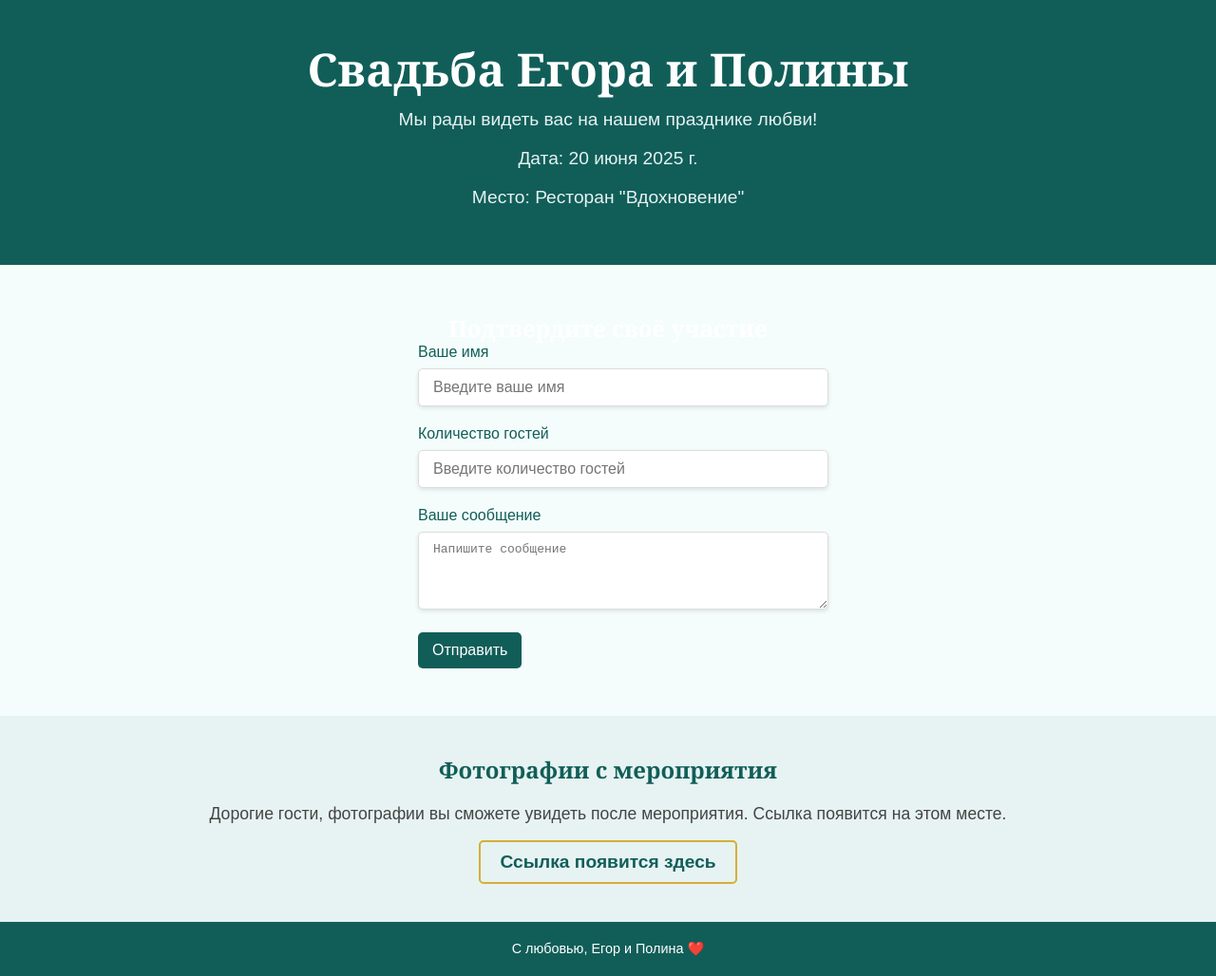
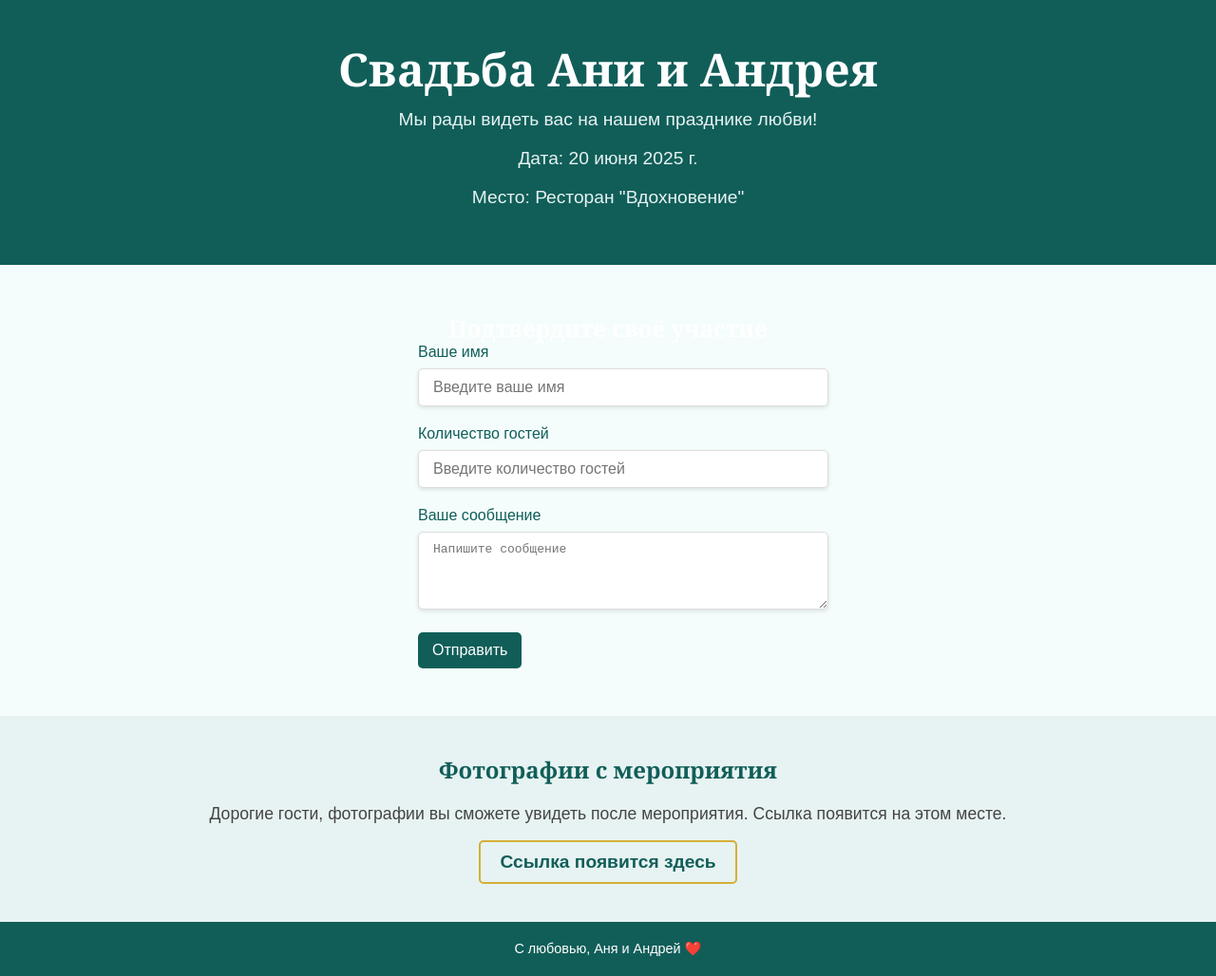
Before and after one commit to AnnaGolosova/WeddingLanding, a plain HTML site: page index.html in a window 1280 px wide. Shown: the whole page at 95% size. Drawn offline with Linux system fonts and the light colour scheme.

Commit message:
Small fix

```diff
--- a/index.html
+++ b/index.html
@@ -10,7 +10,7 @@
 </head>
 <body>
   <header>
-    <h1>Свадьба Егора и Полины</h1>
+    <h1>Свадьба Ани и Андрея</h1>
     <p>Мы рады видеть вас на нашем празднике любви!</p>
     <p>Дата: 20 июня 2025 г.</p>
     <p>Место: Ресторан "Вдохновение"</p>
@@ -36,7 +36,7 @@
     <a href="#" id="photos-link">Ссылка появится здесь</a>
   </section>
   <footer>
-    <p>С любовью, Егор и Полина ❤️</p>
+    <p>С любовью, Аня и Андрей ❤️</p>
   </footer>
   <script src="script.js"></script>
 </body>
```
